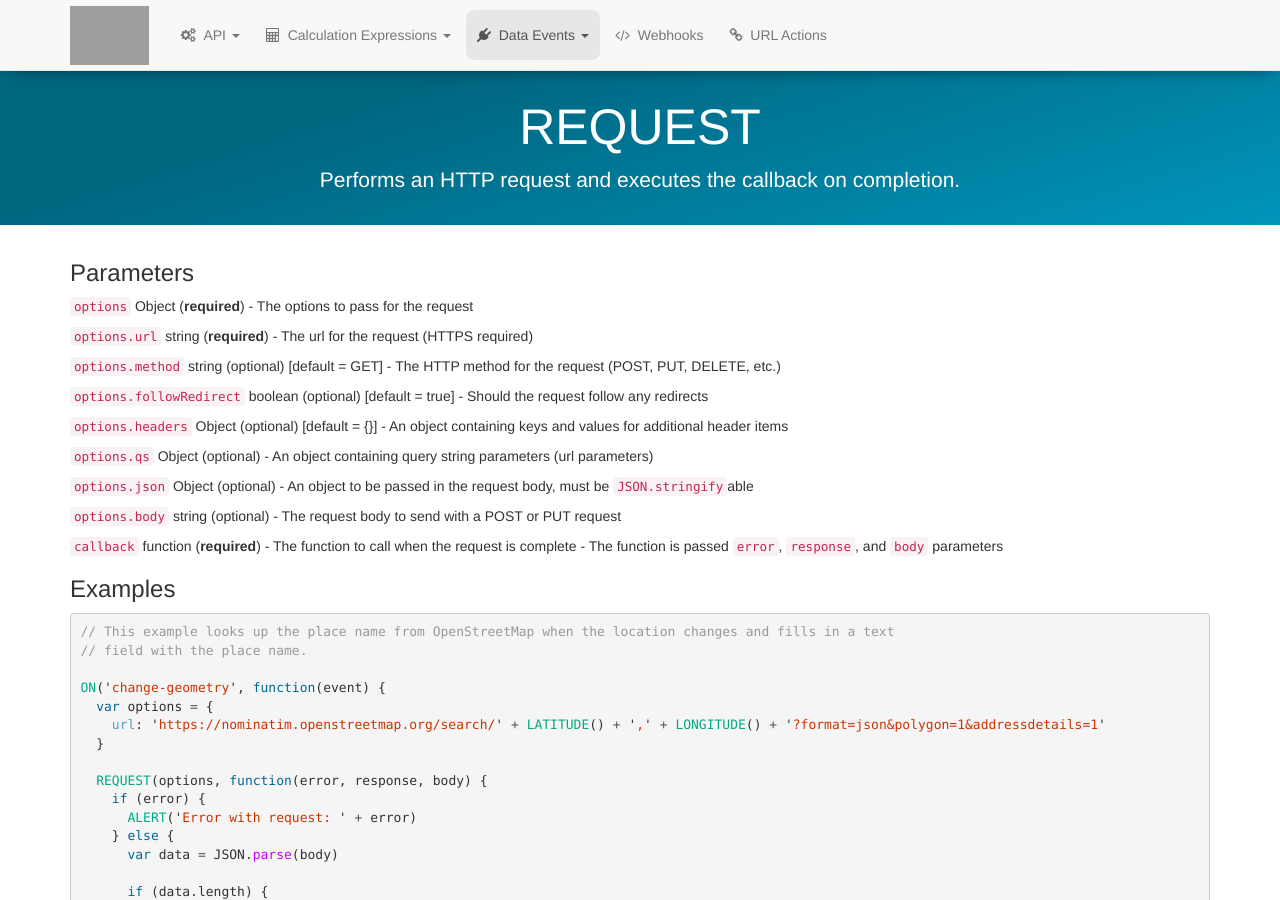
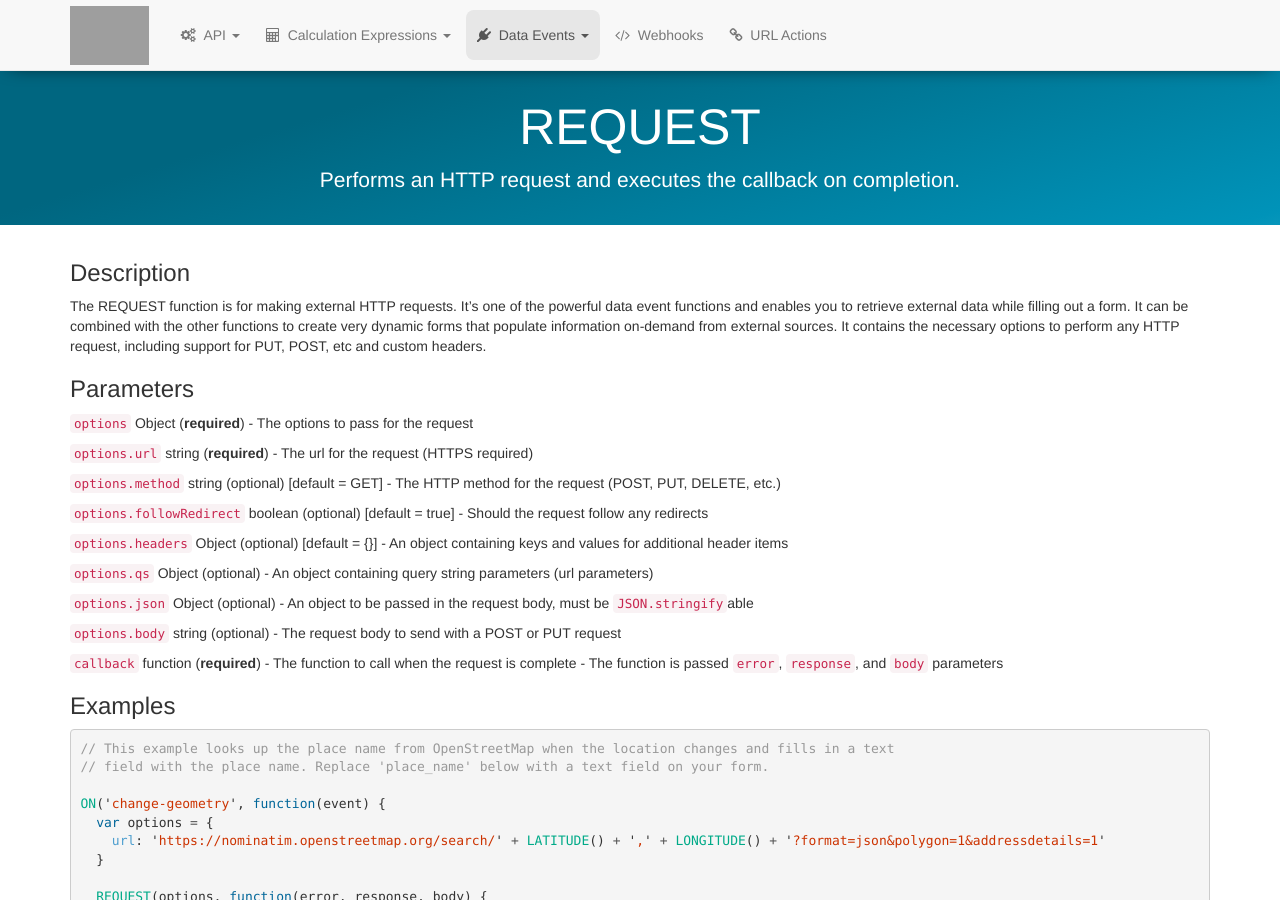
Before and after one commit to rylincoln/developer.fulcrumapp.com, a Jekyll site: the page built from _data-events/reference/request.md, in a window 1280 px wide and 900 px high. Built offline with Jekyll 4.4.1, drawn with Linux system fonts in a browser that asks for light colours; nearby versions of some CDN libraries; grey boxes are pictures that could not be loaded.

Commit message:
Add some detail to REQUEST

````diff
--- a/_data-events/reference/request.md
+++ b/_data-events/reference/request.md
@@ -6,6 +6,10 @@ description: "Performs an HTTP request and executes the callback on completion."
 category: section
 permalink: /data-events/reference/request/
 ---
+
+### Description
+
+The REQUEST function is for making external HTTP requests. It's one of the powerful data event functions and enables you to retrieve external data while filling out a form. It can be combined with the other functions to create very dynamic forms that populate information on-demand from external sources. It contains the necessary options to perform any HTTP request, including support for PUT, POST, etc and custom headers.
 
 ### Parameters
 
@@ -31,7 +35,7 @@ permalink: /data-events/reference/request/
 
 ```js
 // This example looks up the place name from OpenStreetMap when the location changes and fills in a text
-// field with the place name.
+// field with the place name. Replace 'place_name' below with a text field on your form.
 
 ON('change-geometry', function(event) {
   var options = {
````
